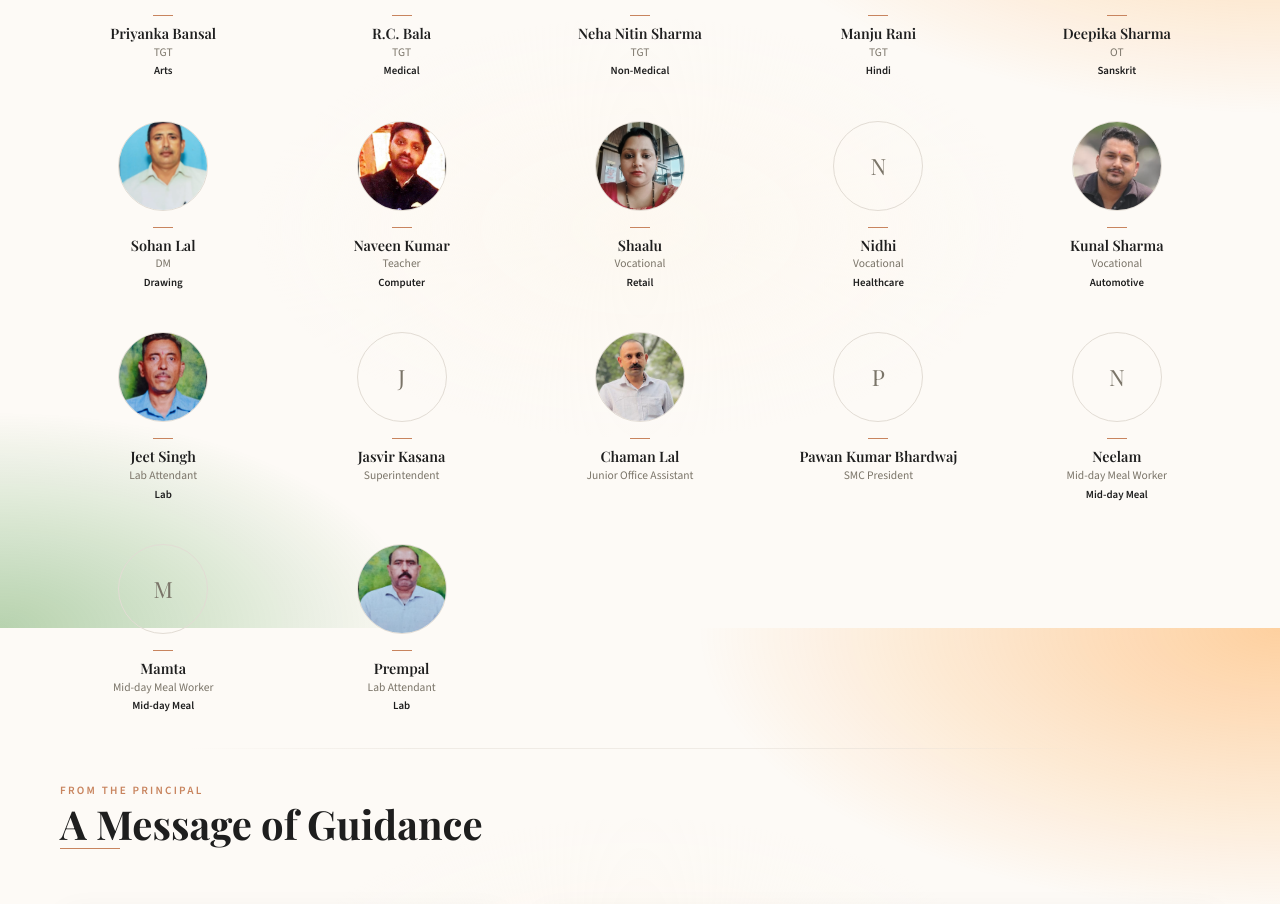
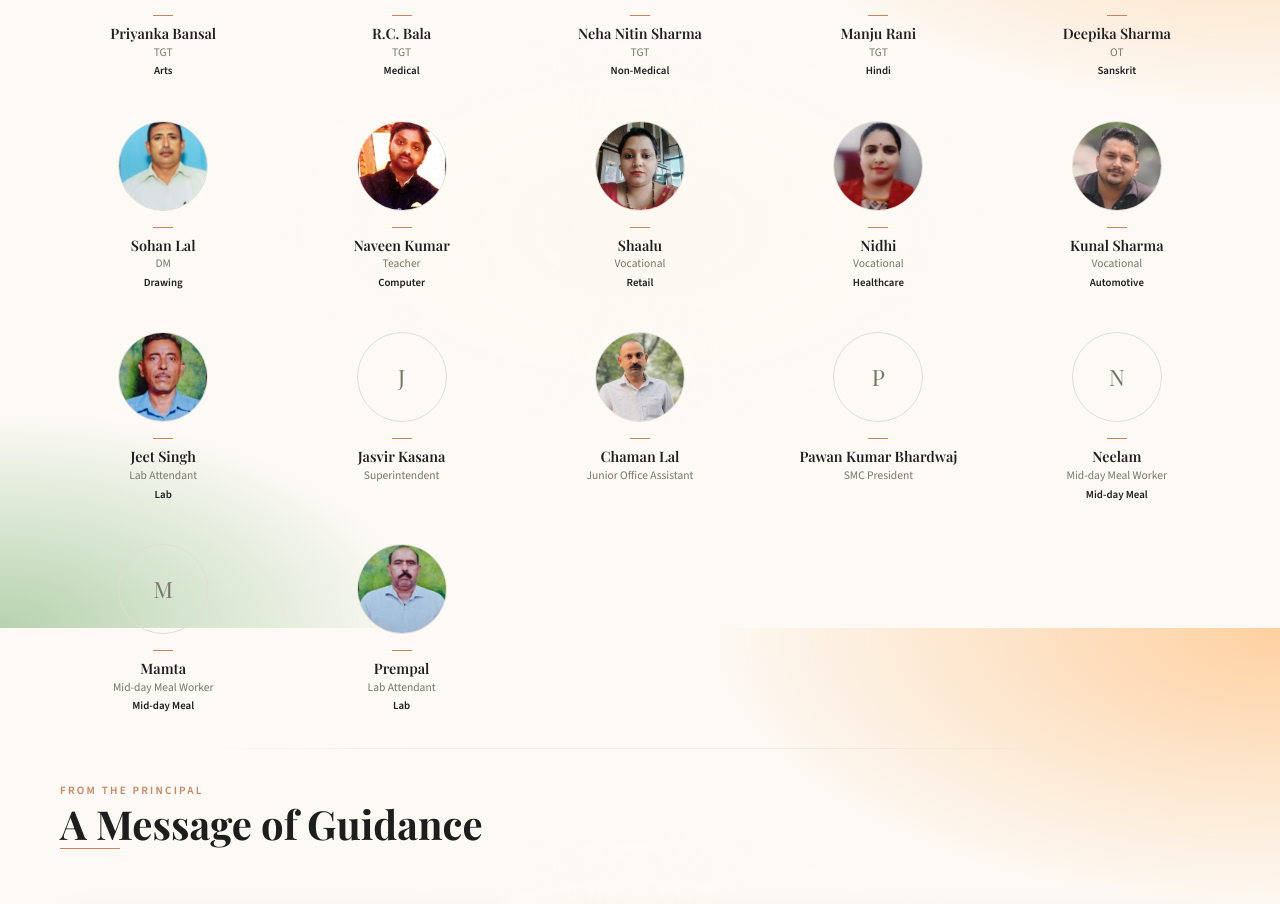
Before and after one commit to KhushiBagga20/GSSS-school-site, a Next.js app: page / in a window 1280 px wide. Shown: the part 5772-6676 px from the top of the page. Built offline with nearby package versions, Linux system fonts and the light colour scheme.

Commit message:
Update staff photo for Nidhi

```diff
--- a/data/school.ts
+++ b/data/school.ts
@@ -438,7 +438,7 @@ export const staffMembers: StaffMember[] = [
     designationHi: 'व्यावसायिक',
     subject: 'Healthcare',
     subjectHi: 'स्वास्थ्य सेवा',
-    imageSrc: null,
+    imageSrc: '/images/staff/nidhi.png',
   },
   {
     id: 's25',
```
Also changed, not shown: public/images/staff/nidhi.png (added).
